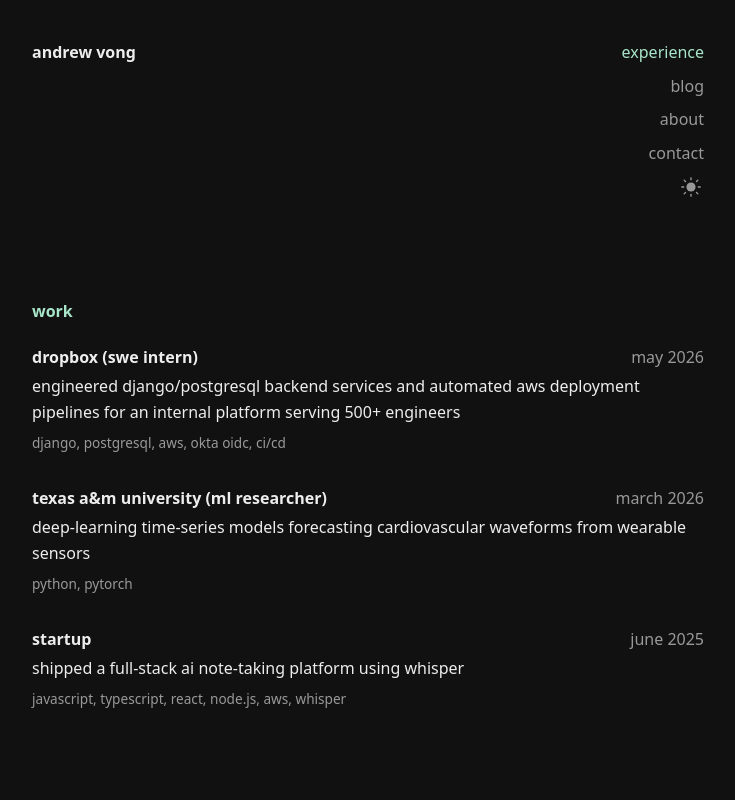
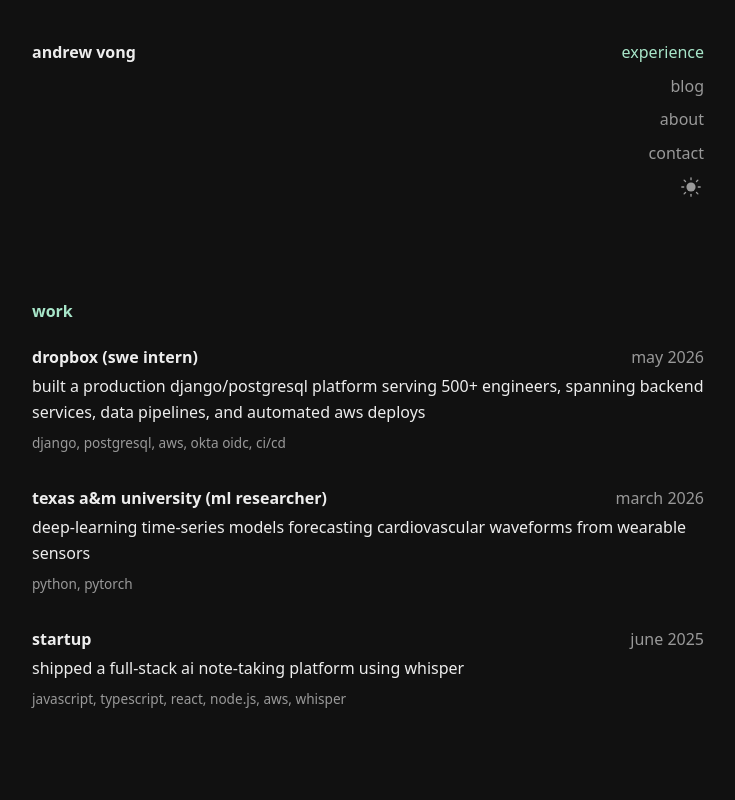
Before and after one commit to andrewv426/portfolio, a React (Vite) app: page / in a window 1280 px wide. Shown: the top 800 px of the page, without its empty margins (272-1007 px from the left). Built offline with nearby package versions, Linux system fonts and the light colour scheme; a web font is replaced by a local one.

Commit message:
feat: reframe dropbox description for breadth (faang target) (#25)

```diff
--- a/src/components/Experience.jsx
+++ b/src/components/Experience.jsx
@@ -9,7 +9,7 @@ function Experience() {
           <span className="job-date">may 2026</span>
         </div>
         <p className="job-desc">
-          engineered django/postgresql backend services and automated aws deployment pipelines for an internal platform serving 500+ engineers
+          built a production django/postgresql platform serving 500+ engineers, spanning backend services, data pipelines, and automated aws deploys
         </p>
         <p className="tech">django, postgresql, aws, okta oidc, ci/cd</p>
       </article>
```
